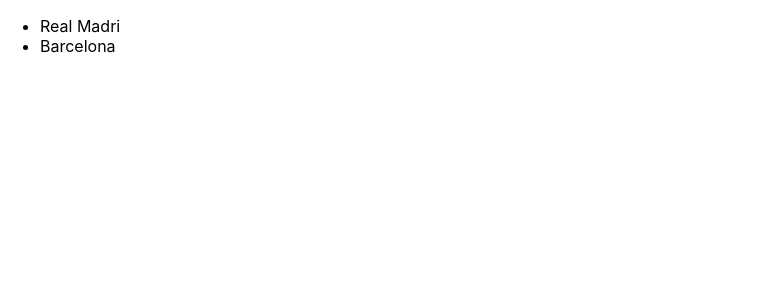
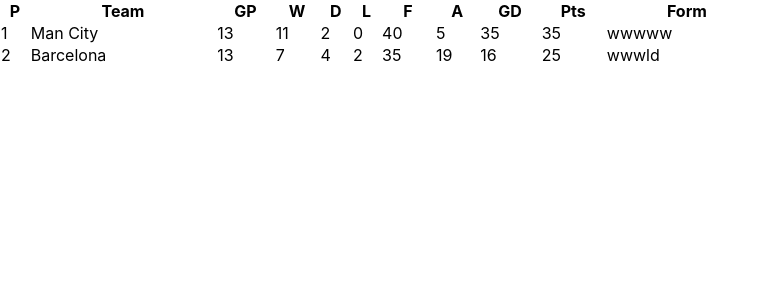
Before and after one commit to tiagozenicola/top5_soccer_league, a React (Create React App) app: page / in a window 1280 px wide. Shown: the top 300 px of the page, without its empty margins (0-768 px from the left). Built offline with nearby package versions, Linux system fonts and the light colour scheme.

Commit message:
Create table based on teams

```diff
--- a/src/App.css
+++ b/src/App.css
@@ -1,5 +1,11 @@
-.App {
-  //text-align: center;
+.App .soccer_table {
+  width: 60%;
+  border-top-width: 1px;
+  border-right-width: 1px;
+  border-bottom-width: 1px;
+  border-left-width: 1px;
+  border-spacing: 0px;
+  border-color: grey;
 }
 
 .App-logo {
--- a/src/App.js
+++ b/src/App.js
@@ -1,28 +1,40 @@
 import React, { Component } from 'react';
-import logo from './logo.svg';
 import './App.css';
+import Table from './table.js';
 
 class App extends Component {
 
   render() {
     const teams = [
       {
-          "name": "Real Madri",
-          "points": 10,
+          "name": "Man City",
+          "games_played": 13,
+          "win": 11,
+          "drawn": 2,
+          "lost": 0,
+          "goals_for": 40,
+          "goals_against": 5,
+          "goal_difference": 35,
+          "points": 35,
+          "history": ['w','w','w','w','w'],
       },
       {
           "name": "Barcelona",
-          "points": 9,
+          "games_played": 13,
+          "win": 7,
+          "drawn": 4,
+          "lost": 2,
+          "goals_for": 35,
+          "goals_against": 19,
+          "goal_difference": 16,
+          "points": 25,
+          "history": ['w','w','w','l','d'],
       },
     ];
 
-    const listTeams = teams.map((team) =>
-      <li>{team.name}</li>
-    );
-
     return (
       <div className="App">
-        <ul>{listTeams}</ul>
+        <Table teams={teams}/>
       </div>
     );
   }
--- /dev/null
+++ b/src/table.js
@@ -0,0 +1,45 @@
+import React from 'react';
+
+function Table(props){
+
+  const listTeams = props.teams.map((team, index) =>
+    <tr key={team.name}>
+      <td>{index + 1}</td>
+      <td>{team.name}</td>
+      <td>{team.games_played}</td>
+      <td>{team.win}</td>
+      <td>{team.drawn}</td>
+      <td>{team.lost}</td>
+      <td>{team.goals_for}</td>
+      <td>{team.goals_against}</td>
+      <td>{team.goal_difference}</td>
+      <td>{team.points}</td>
+      <td>{team.history}</td>
+    </tr>
+  );
+
+  return (
+    <table className="soccer_table">
+    <thead>
+      <tr>
+          <th>P</th>
+          <th>Team</th>
+          <th>GP</th>
+          <th>W</th>
+          <th>D</th>
+          <th>L</th>
+          <th>F</th>
+          <th>A</th>
+          <th>GD</th>
+          <th>Pts</th>
+          <th>Form</th>
+        </tr>
+    </thead>
+    <tbody>
+      {listTeams}
+    </tbody>
+    </table>
+  );
+}
+
+export default Table;
```
